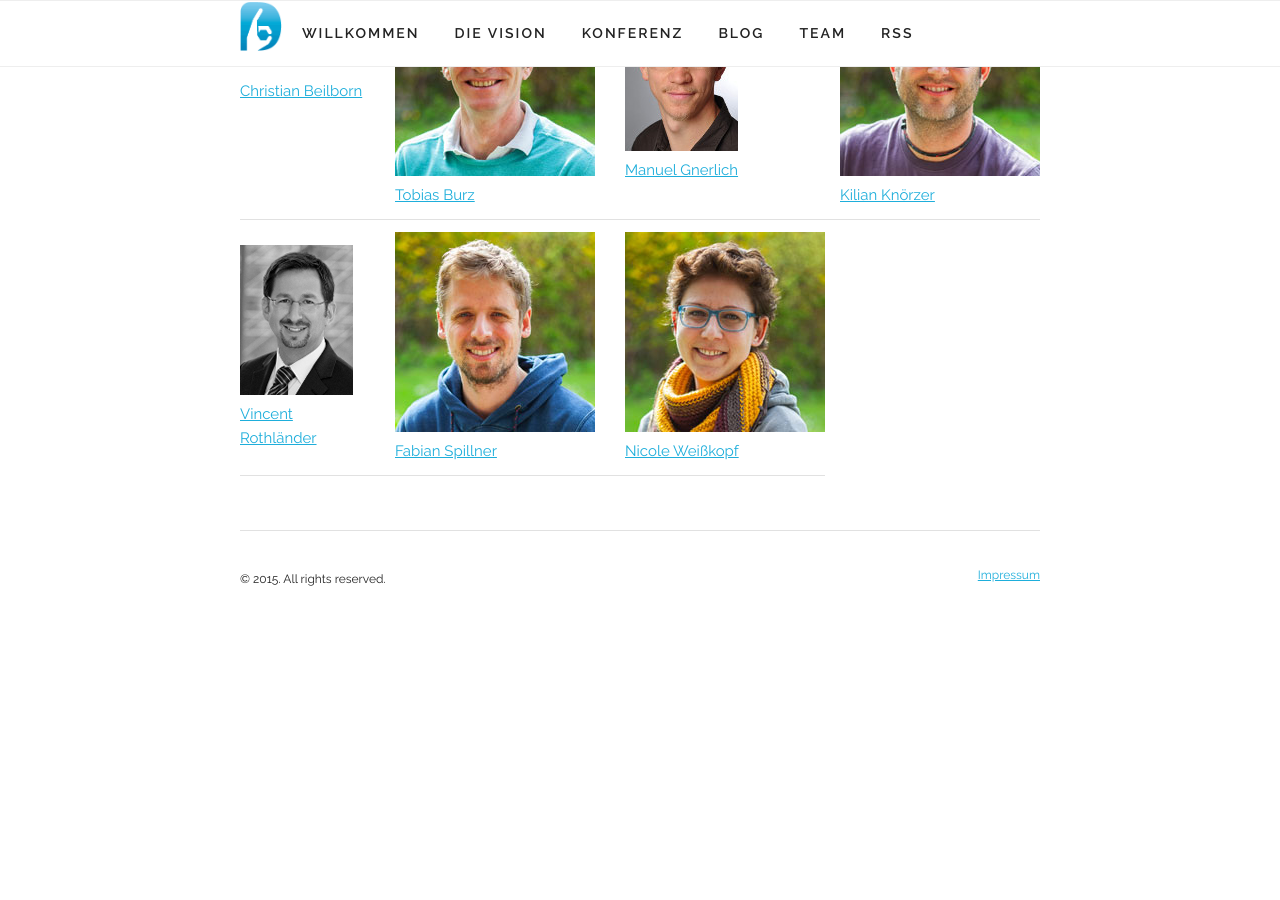
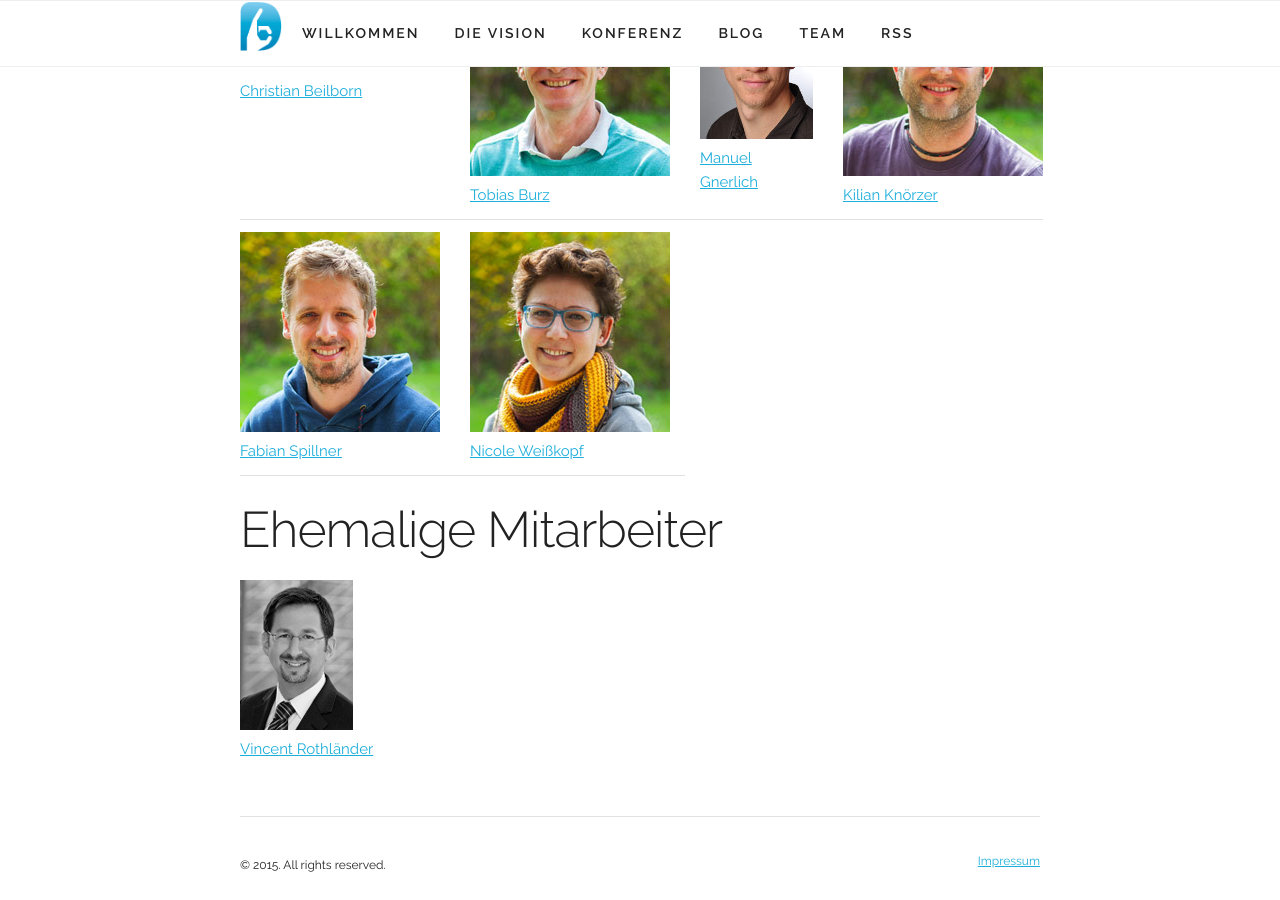
Before and after one commit to NickelPic/deafit.github.io, a Jekyll site: the page built from team.md, in a window 1280 px wide and 900 px high, scrolled down 687 px. Built offline with Jekyll 4.4.1, drawn with Linux system fonts in a browser that asks for light colours; nearby versions of some CDN libraries; before the commit the page ends 1301 px from its top, so only the background shows below that.

Commit message:
Vinnie ins ehemalige Mitarbeiter verschieben.

```diff
--- a/team.md
+++ b/team.md
@@ -4,6 +4,7 @@ title: Team
 parallax: "public/images/2014-10-25_DeafIT2014_Gruppe.jpg"
 published: true
 ---
+
 
 
 ## Team
@@ -18,10 +19,14 @@ Wir sind sieben Gehörlose und Schwerhörige, die in den unterschiedlichsten Ber
 		<td><a href="/team/kilian-knoerzer"><img src="/public/images/kilian_200px.jpg"><br>Kilian Knörzer</a></td>
 	</tr>
 	<tr>
-		<td><a href="/team/vincent-rothlaender"><img src="/public/images/viro_small.jpg"><br>Vincent Rothländer</a></td>
+
 		<td><a href="/team/fabian-spillner"><img src="/public/images/fabian_200px.jpg"><br>Fabian Spillner</a></td>
 		<td><a href="/team/nicole-weisskopf"><img src="/public/images/nicole_200px.jpg"><br>Nicole Weißkopf</a></td>
 	</tr>
 	<tr>
 	</tr>
 </table>
+
+#Ehemalige Mitarbeiter
+
+<a href="/team/vincent-rothlaender"><img src="/public/images/viro_small.jpg"><br>Vincent Rothländer</a>
```
